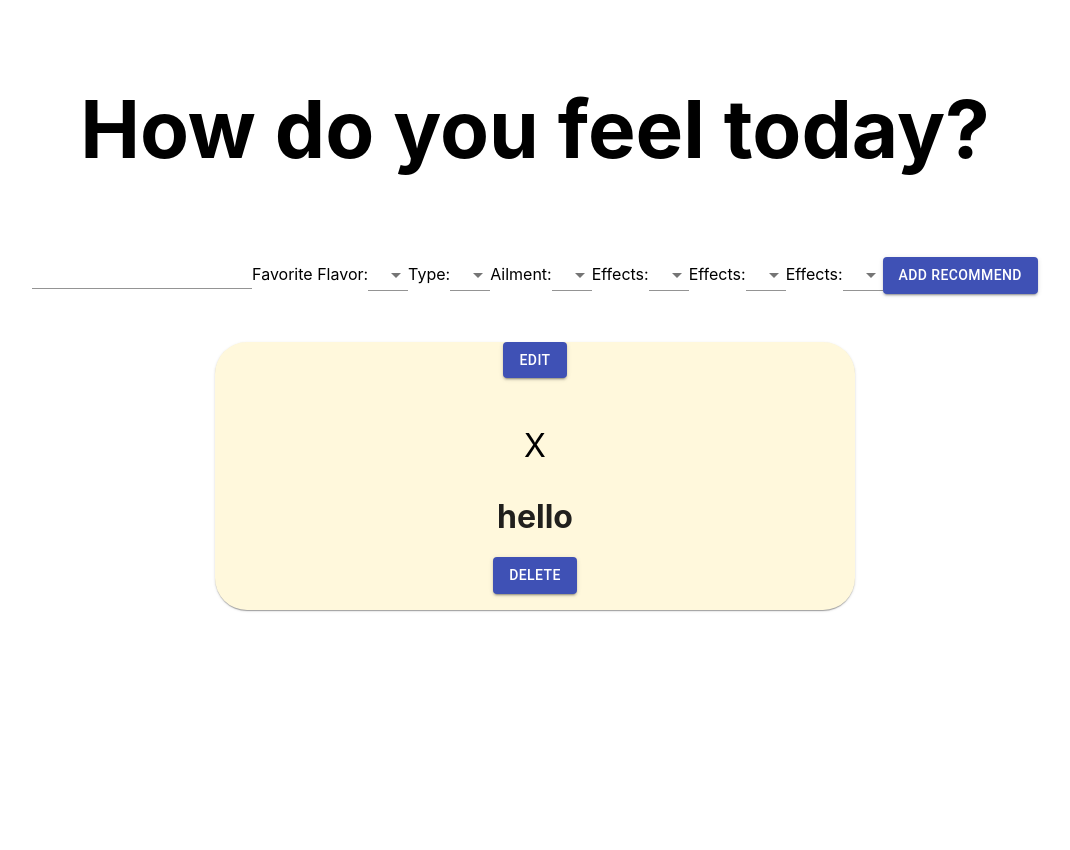
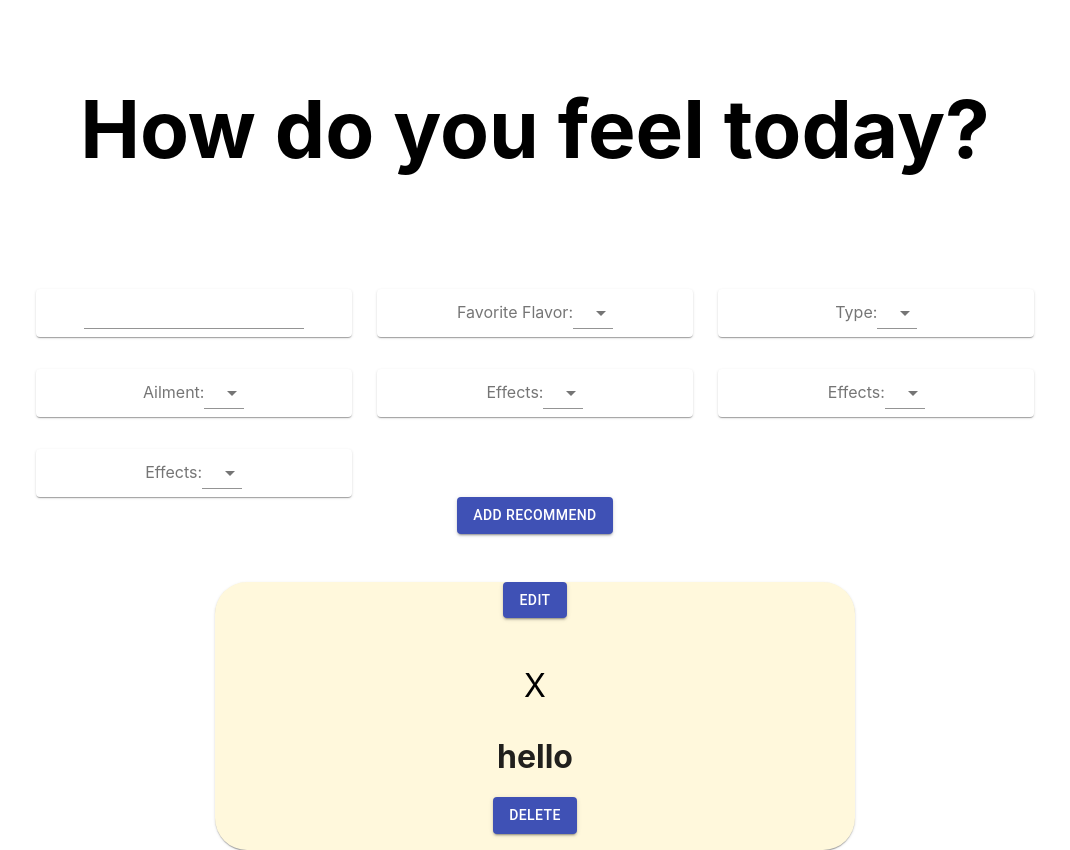
Before and after one commit to BW-Med-Cab-4/Front-End, a React (Create React App) app in the folder app/: page / in a window 1280 px wide. Shown: the whole page, without its empty margins (105-1175 px from the left). Before the commit the page ends 800 px from the top, so only its background shows below. Built offline with nearby package versions, Linux system fonts and the light colour scheme; no server answers.

Commit message:
Adding spacing to drop down menus

```diff
--- a/app/src/components/recommends/newRecommend.jsx
+++ b/app/src/components/recommends/newRecommend.jsx
@@ -8,6 +8,24 @@ import Button from '@material-ui/core/Button'
 import Select from '@material-ui/core/Select'
 import MenuItem from '@material-ui/core/MenuItem';
 import TextField from '@material-ui/core/TextField';
+import Grid from '@material-ui/core/Grid';
+import Paper from '@material-ui/core/Paper';
+import { makeStyles } from '@material-ui/core/styles';
+
+const useStyles = makeStyles((theme) => ({
+  root: {
+    flexGrow: 1,
+  },
+  paper: {
+    padding: theme.spacing(1),
+    textAlign: 'center',
+    color: theme.palette.text.secondary,
+    marginLeft: '0.8rem',
+    marginRight: '0.8rem',
+    marginTop: '2rem'
+  },
+}));
+
 
 
 const NewRecommend = (props) => {
@@ -55,10 +73,17 @@ const NewRecommend = (props) => {
     console.log(recommendToEdit);
   };
 
+  const classes = useStyles();
+
   return (
+
     <div className="newRecommend">
     <h3>How do you feel today?</h3>
     <form onSubmit={addNewRecommend}>
+
+    <div className='menuItemContainer'>
+    <Grid item xs={4}>
+        <Paper className={classes.paper}>
         <label>
         <TextField>
         <input
@@ -70,6 +95,12 @@ const NewRecommend = (props) => {
         />
         </TextField>
       </label>
+        </Paper>
+      </Grid>
+
+
+      <Grid item xs={4}>
+        <Paper className={classes.paper}>
         <label>
         Favorite Flavor:
         <Select value={recommendToEdit.flavor} onChange={onChangeHandler}>
@@ -79,6 +110,12 @@ const NewRecommend = (props) => {
           <MenuItem value="mango">Mango</MenuItem>
         </Select>
       </label>
+        </Paper>
+      </Grid>
+
+
+      <Grid item xs={4}>
+        <Paper className={classes.paper}>
         <label>
         Type:
         <Select
@@ -92,6 +129,11 @@ const NewRecommend = (props) => {
           <MenuItem value="jello">jello</MenuItem>
         </Select>
       </label>
+        </Paper>
+      </Grid>
+
+      <Grid item xs={4}>
+        <Paper className={classes.paper}>
       <label>
         Ailment:
         <Select value={recommendToEdit.ailments} onChange={onChangeHandler}>
@@ -101,6 +143,11 @@ const NewRecommend = (props) => {
           <MenuItem value="mango">Mango</MenuItem>
         </Select>
       </label>
+        </Paper>
+      </Grid>
+
+      <Grid item xs={4}>
+        <Paper className={classes.paper}>
         <label>
         Effects:
         <Select value={recommendToEdit.effects1} onChange={onChangeHandler}>
@@ -110,6 +157,11 @@ const NewRecommend = (props) => {
           <MenuItem value="mango">Mango</MenuItem>
         </Select>
       </label>
+        </Paper>
+      </Grid>
+
+      <Grid item xs={4}>
+        <Paper className={classes.paper}>
         <label>
         Effects:
         <Select value={recommendToEdit.effects2} onChange={onChangeHandler}>
@@ -119,6 +171,11 @@ const NewRecommend = (props) => {
           <MenuItem value="mango">Mango</MenuItem>
         </Select>
       </label>
+        </Paper>
+      </Grid>
+
+      <Grid item xs={4}>
+        <Paper className={classes.paper}>
         <label>
         Effects:
         <Select value={recommendToEdit.effects3} onChange={onChangeHandler}>
@@ -129,13 +186,19 @@ const NewRecommend = (props) => {
           <MenuItem value="mango">Mango</MenuItem>
         </Select>
       </label>
+        </Paper>
+      </Grid>
+      </div>
 
       <Button variant="contained" color="primary" id="addButton" type="submit">
         Add Recommend
       </Button>
+
     </form>
+
   </div>
   );
+
 };
 
 export default NewRecommend;
--- a/app/src/index.css
+++ b/app/src/index.css
@@ -15,3 +15,17 @@ code {
 h3 {
   font-size: 5rem;
 }
+
+.menuItemContainer{
+  display: flex;
+  flex-direction: row;
+  flex-wrap: wrap;
+
+  align-items: center;
+  margin-left: 10%;
+  margin-right: 10%;
+}
+
+.paper {
+  margin-left: 20%;
+}
```
Lines whose indentation alone changed are shown as unchanged.
